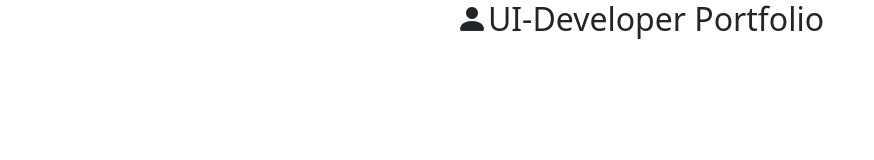
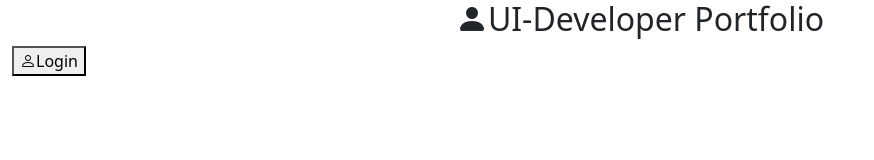
Before and after one commit to Satyaa1997/UI-Developer, a plain HTML site: page index.html in a window 1280 px wide. Shown: the whole page, without its empty margins (0-874 px from the left). Drawn offline with nearby package versions, Linux system fonts and the light colour scheme.

Commit message:
Update index.html
button add

```diff
--- a/index.html
+++ b/index.html
@@ -10,5 +10,6 @@
 </head>
 <body class="container-fluid">
     <h2 class="bi bi-person-fill text-center">UI-Developer Portfolio</h2>
+    <button class="bi bi-person">Login</button>
 </body>
 </html>
```
